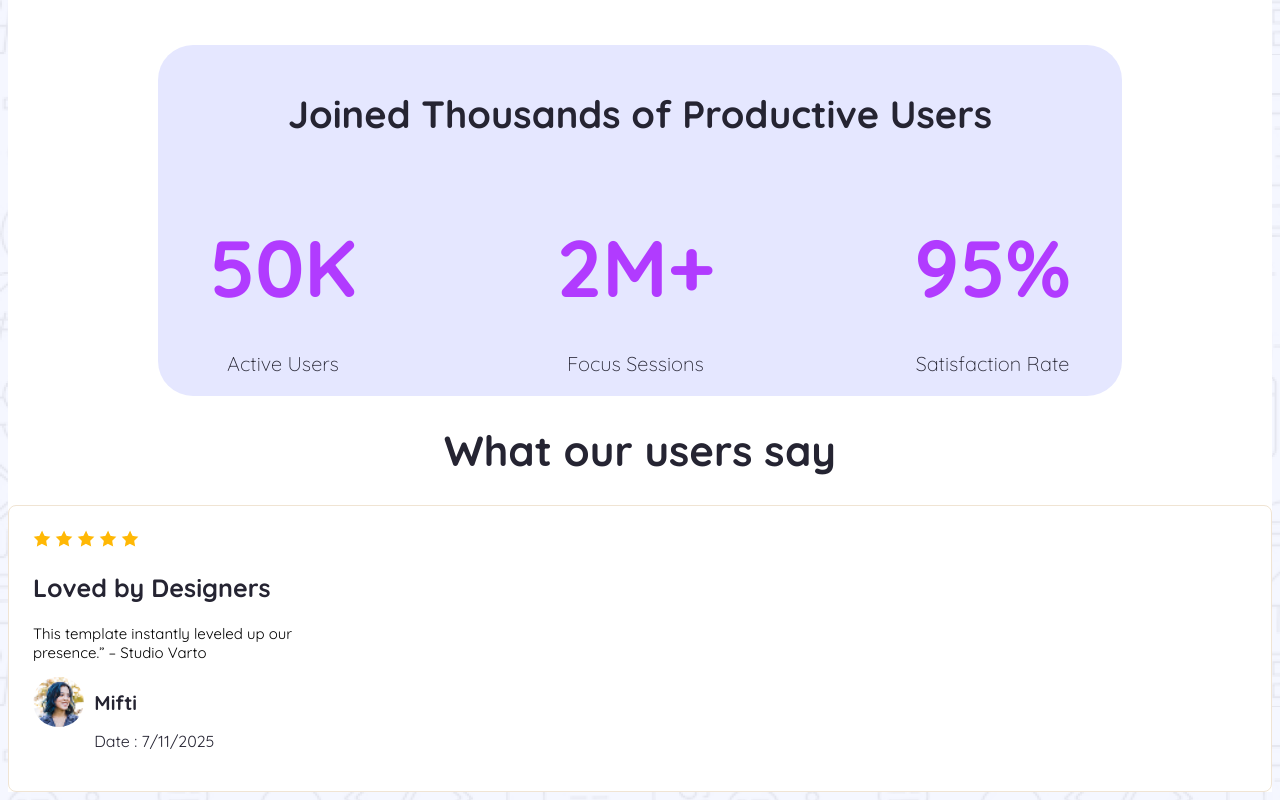
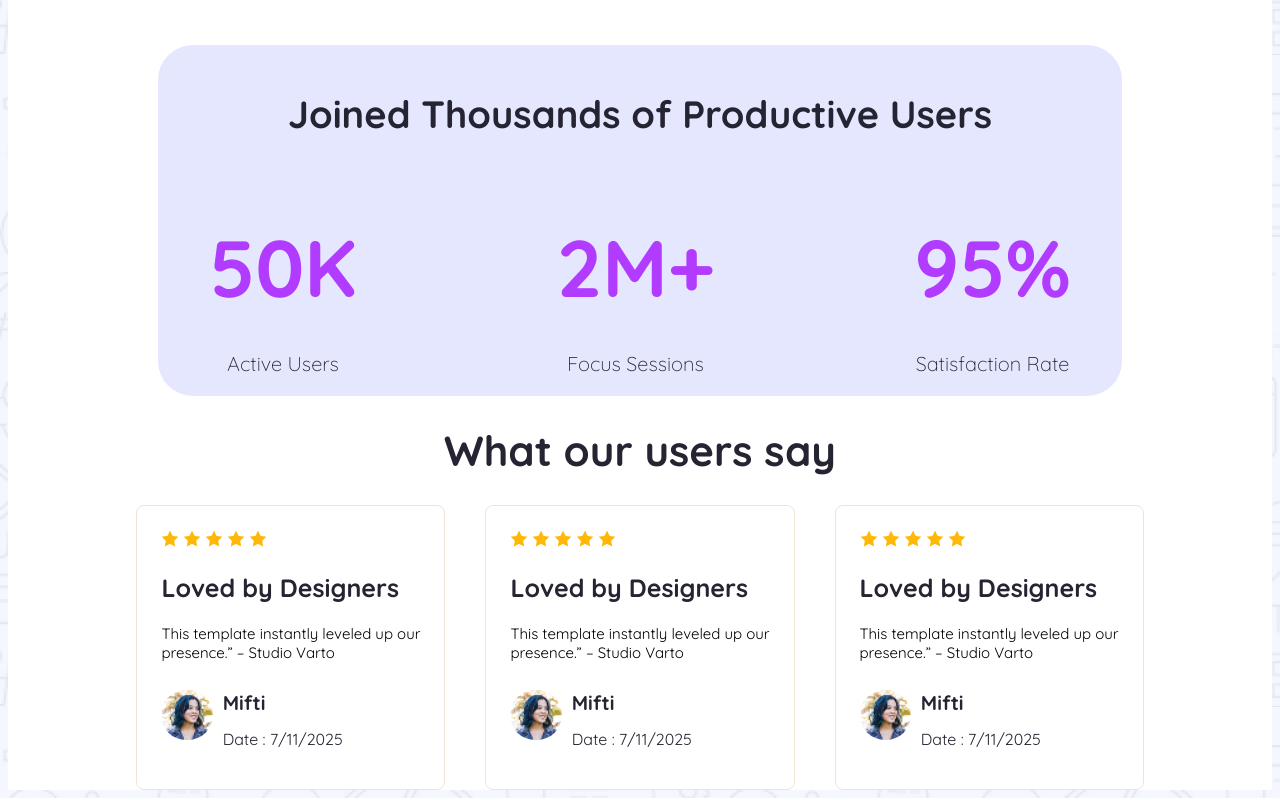
Before and after one commit to Zarifcode64/First-Repo, a plain HTML site: page index.html in a window 1280 px wide. Shown: the part 1249-2049 px from the top of the page. Drawn offline with Linux system fonts and the light colour scheme.

Commit message:
mifti_updat3

```diff
--- a/index.html
+++ b/index.html
@@ -62,6 +62,7 @@
         </div>
         <div>
           <h1 style="font-size: 42px" class="stay">What our users say</h1>
+          <div style="display: flex; justify-content: center;  ">
             <div class="class-bana">
               <div>
                 <div>
@@ -71,7 +72,9 @@
                   <img src="icon-star.png" alt="" />
                   <img src="icon-star.png" alt="" />
                 </div>
-              <h2 style="font-size: 25px" class="Loved">Loved by Designers</h2>
+                <h2 style="font-size: 25px" class="Loved">
+                  Loved by Designers
+                </h2>
                 <p class="review">
                   This template instantly leveled up our <br />
                   presence.” – Studio Varto
@@ -79,13 +82,72 @@
               </div>
               <div style="display: flex">
                 <img
-                style="border-radius: 50px; height: 50px"
+                  style="border-radius: 50px; height: 50px; margin-top: 13px"
                   src="avatar.png"
                   alt="Profile"
                 />
                 <div class="Mifti">
                   <h1 style="font-size: 20px">Mifti</h1>
-                <p>Date : 7/11/2025</p>
+                  <p style="margin-top: 0%">Date : 7/11/2025</p>
+                </div>
+              </div>
+            </div>
+            <div class="class-bana">
+              <div>
+                <div>
+                  <img src="icon-star.png" alt="" />
+                  <img src="icon-star.png" alt="" />
+                  <img src="icon-star.png" alt="" />
+                  <img src="icon-star.png" alt="" />
+                  <img src="icon-star.png" alt="" />
+                </div>
+                <h2 style="font-size: 25px" class="Loved">
+                  Loved by Designers
+                </h2>
+                <p class="review">
+                  This template instantly leveled up our <br />
+                  presence.” – Studio Varto
+                </p>
+              </div>
+              <div style="display: flex">
+                <img
+                  style="border-radius: 50px; height: 50px; margin-top: 13px"
+                  src="avatar.png"
+                  alt="Profile"
+                />
+                <div class="Mifti">
+                  <h1 style="font-size: 20px">Mifti</h1>
+                  <p style="margin-top: 0%">Date : 7/11/2025</p>
+                </div>
+              </div>
+            </div>
+            <div class="class-bana">
+              <div>
+                <div>
+                  <img src="icon-star.png" alt="" />
+                  <img src="icon-star.png" alt="" />
+                  <img src="icon-star.png" alt="" />
+                  <img src="icon-star.png" alt="" />
+                  <img src="icon-star.png" alt="" />
+                </div>
+                <h2 style="font-size: 25px" class="Loved">
+                  Loved by Designers
+                </h2>
+                <p class="review">
+                  This template instantly leveled up our <br />
+                  presence.” – Studio Varto
+                </p>
+              </div>
+              <div style="display: flex">
+                <img
+                  style="border-radius: 50px; height: 50px; margin-top: 13px"
+                  src="avatar.png"
+                  alt="Profile"
+                />
+                <div class="Mifti">
+                  <h1 style="font-size: 20px">Mifti</h1>
+                  <p style="margin-top: 0%">Date : 7/11/2025</p>
+                </div>
               </div>
             </div>
           </div>
--- a/style.css
+++ b/style.css
@@ -141,11 +141,17 @@ nav ul li {
   color: #252432;
   font-family: Quicksand;
   margin-left: 10px;
-  gap: 12px;
+  display: flex;
+  flex-direction: column;
+  justify-content: flex-start;
+  margin-top: 0%;
 }
 
 .class-bana {
   border: 1px solid #F0E4D3;
   border-radius: 8px;
   padding: 24px;
+  margin-left: 20px;
+  margin-right: 20px;
+
 }
```
Lines whose indentation alone changed are shown as unchanged.
